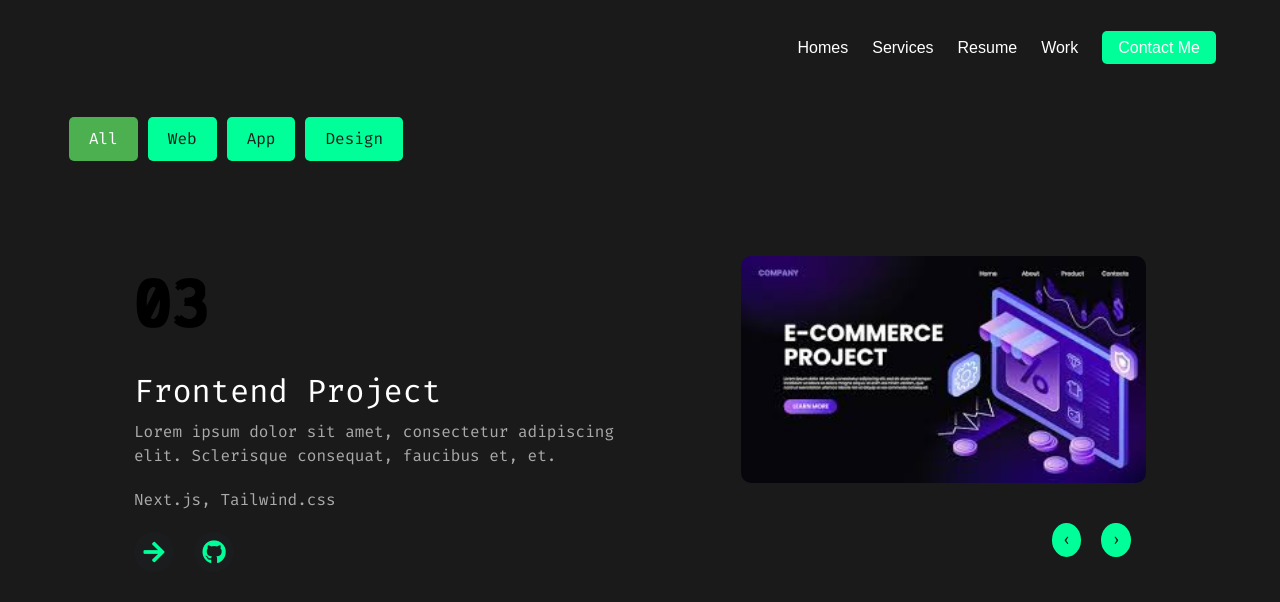
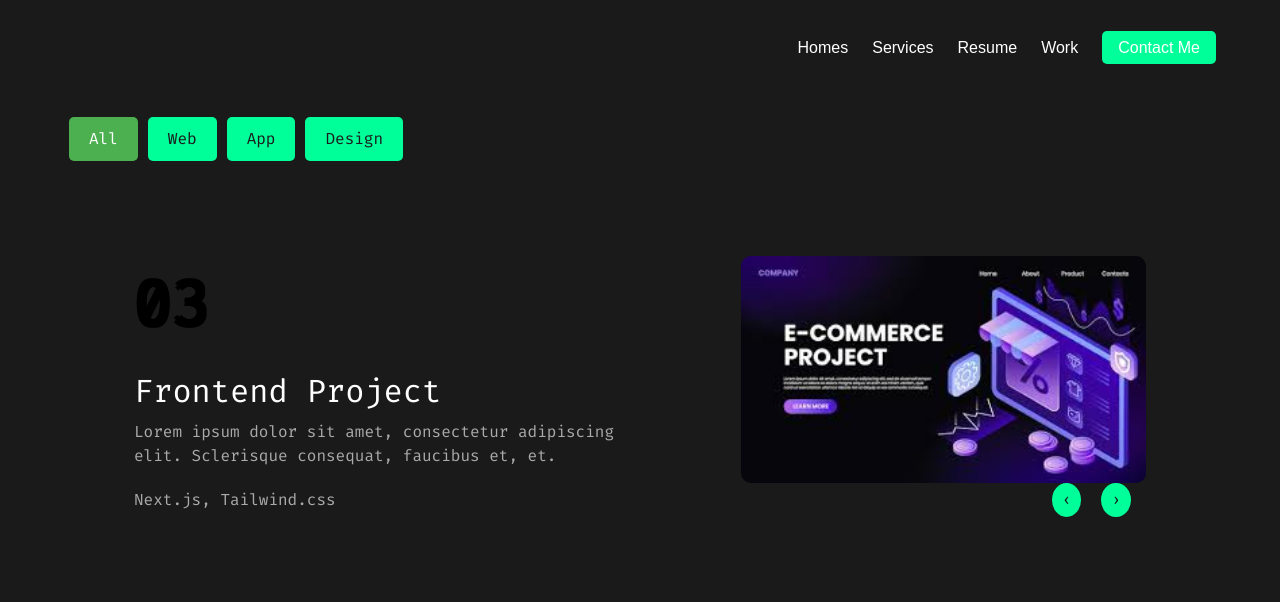
Before and after one commit to VeroshaKriyanjala/my-portfolio, a React (Create React App) app: page /work in a window 1280 px wide. Shown: the top 602 px of the page. Built offline with nearby package versions, Linux system fonts and the light colour scheme.

Commit message:
chore: remove warnings

```diff
--- a/src/App.js
+++ b/src/App.js
@@ -1,12 +1,11 @@
 import React from "react";
-import { BrowserRouter as Router, Route, Routes, Link } from "react-router-dom";
+import { BrowserRouter as Router, Route, Routes } from "react-router-dom";
 import NavBar from "./components/navbar";
 import Home from "./pages/Home/home";
 import Services from "./pages/Services/services";
 import Resume from "./pages/Resume/Resume";
 import Work from "./pages/Work/work";
 import ContactMe from "./pages/ContactMe/contactme";
-import Project from "./components/project";
 
 function App() {
   return (
--- a/src/components/project.jsx
+++ b/src/components/project.jsx
@@ -14,12 +14,12 @@ function Project() {
         </p>
         <p className="technologies">Next.js, Tailwind.css</p>
         <div className="work-links">
-          <a href="#" className="external-link">
+          {/* <a className="external-link">
             <i className="fas fa-arrow-right"></i>
           </a>
-          <a href="#" className="github-link">
+          <a className="github-link">
             <i className="fab fa-github"></i>
-          </a>
+          </a> */}
         </div>
       </div>
       <div className="work-image">
```
